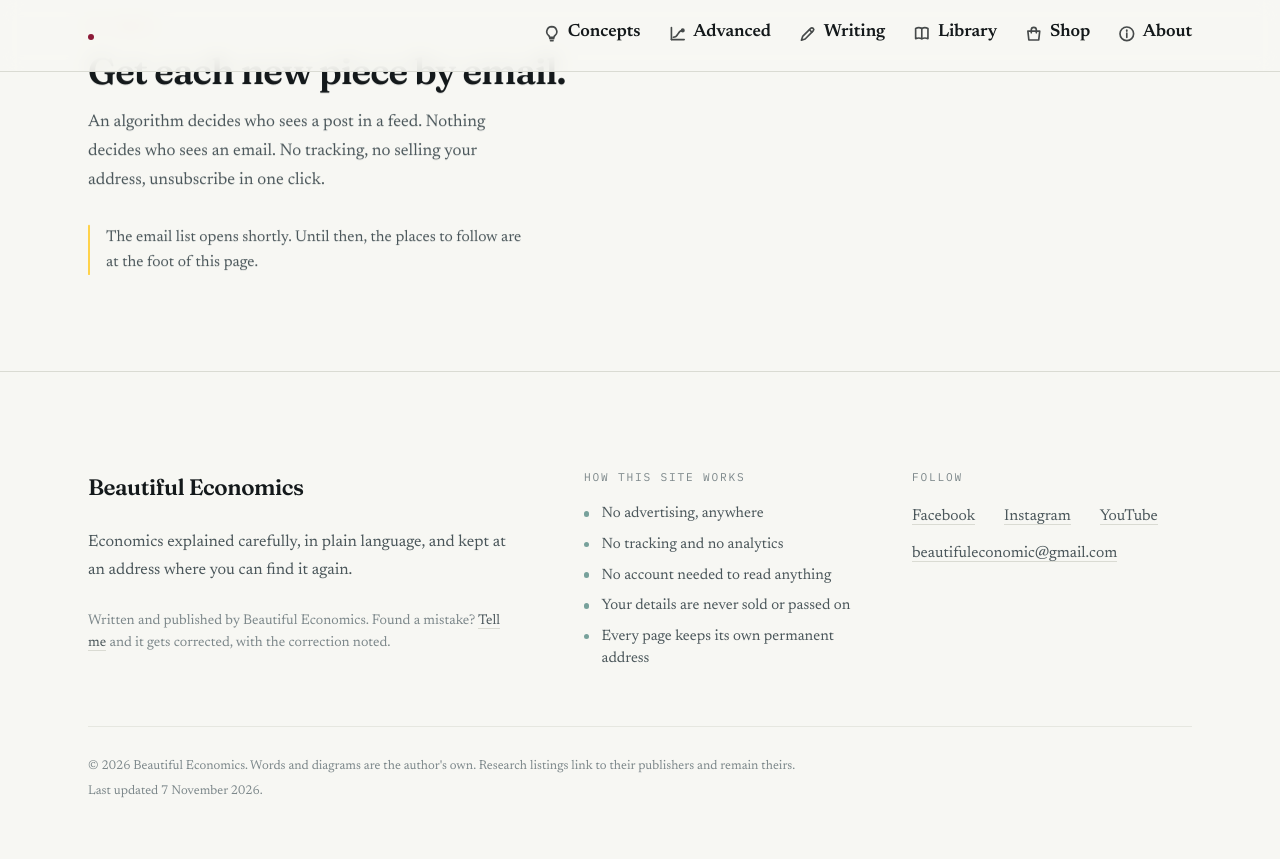
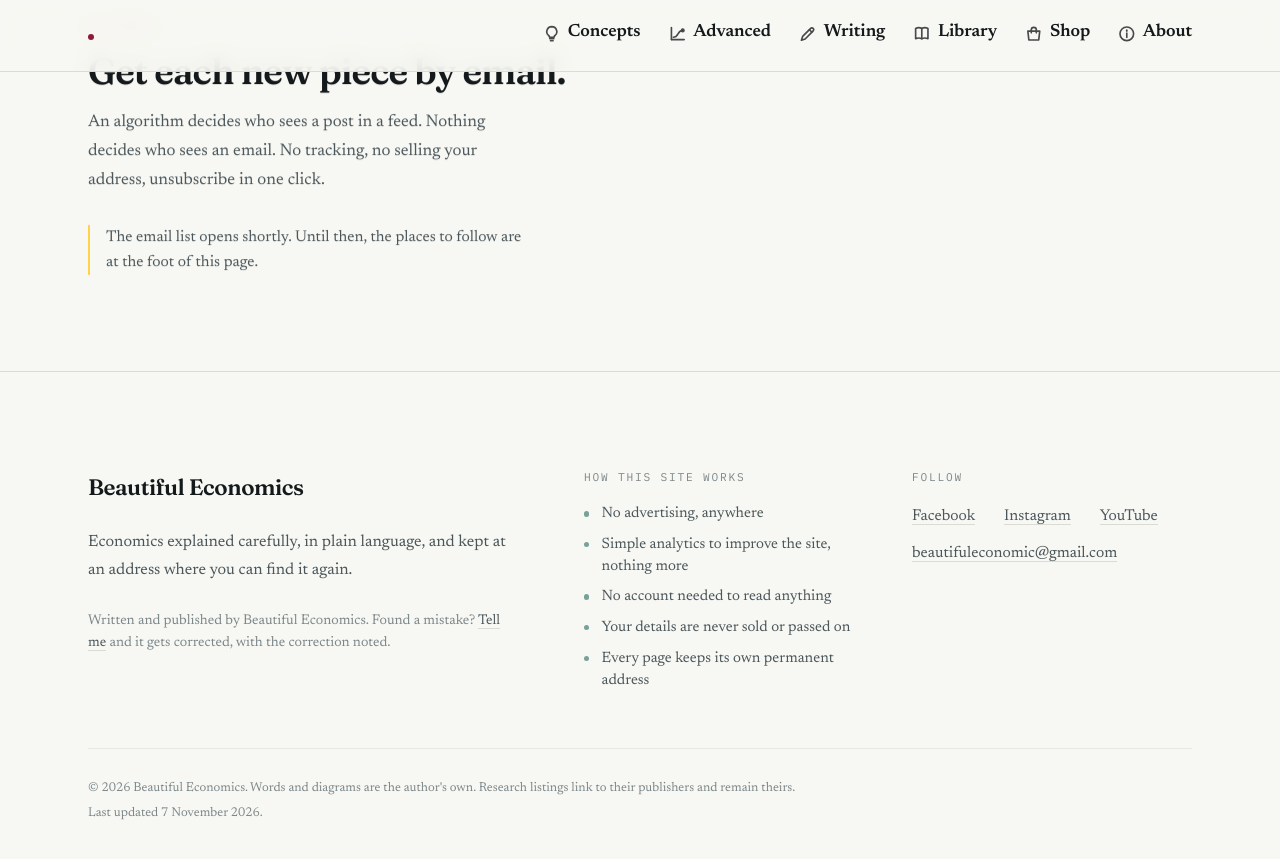
Before and after one commit to BeautifulEconomics/beautifuleconomics.github.io, a Jekyll site: the page built from index.html, in a window 1280 px wide and 900 px high, scrolled down 4871 px. Shown: the top 859 px of the window. Built offline with Jekyll 4.4.1, drawn with Linux system fonts in a browser that asks for light colours.

Commit message:
Update footer: fix analytics claim

```diff
--- a/_includes/footer.html
+++ b/_includes/footer.html
@@ -24,7 +24,7 @@
       <p class="footer__label">How this site works</p>
       <ul class="footer__promises">
         <li>No advertising, anywhere</li>
-        <li>No tracking and no analytics</li>
+        <li>Simple analytics to improve the site, nothing more</li>
         <li>No account needed to read anything</li>
         <li>Your details are never sold or passed on</li>
         <li>Every page keeps its own permanent address</li>
```
